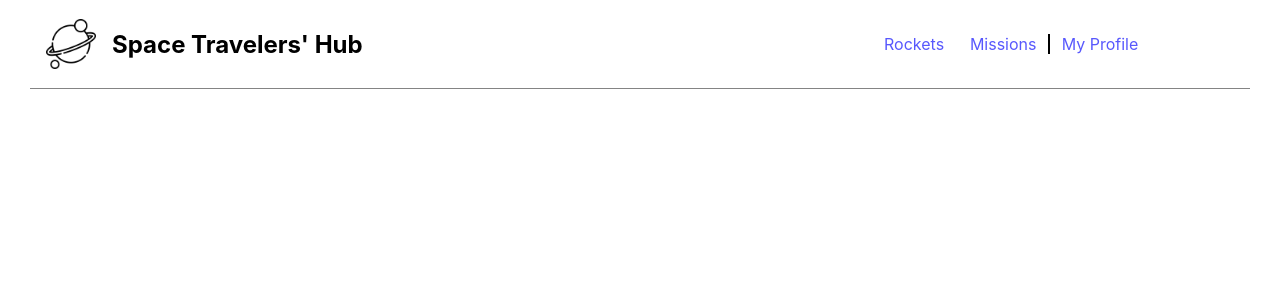
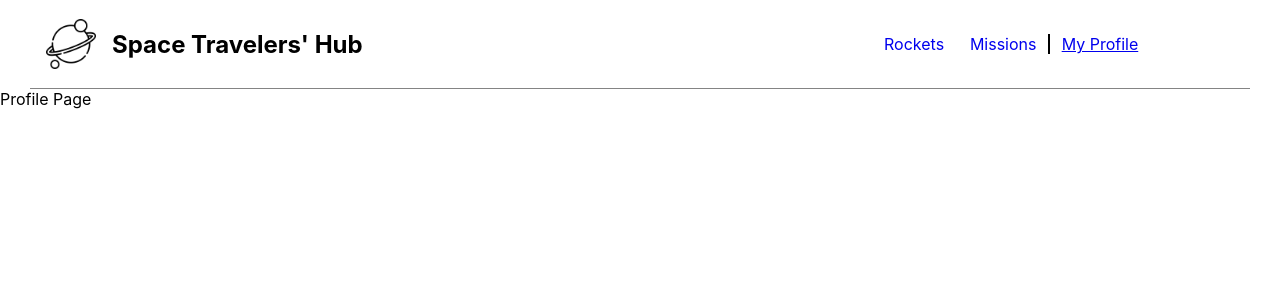
Before and after one commit to Javivy/space-travelers, a React (Create React App) app: page /profile in a window 1280 px wide. Shown: the top 300 px of the page. Built offline with nearby package versions, Linux system fonts and the light colour scheme.

Commit message:
Add links and style when link is active

```diff
--- a/src/App.js
+++ b/src/App.js
@@ -1,8 +1,15 @@
+import { BrowserRouter, Routes, Route } from 'react-router-dom';
 import Header from './Components/Layout/Header/Header';
+import Profile from './Components/Layout/Profile/Profile';
 
 function App() {
   return (
-    <Header />
+    <BrowserRouter>
+      <Header />
+      <Routes>
+        <Route path="/profile" element={<Profile />} />
+      </Routes>
+    </BrowserRouter>
   );
 }
 
--- a/src/Components/Layout/Header/Header.jsx
+++ b/src/Components/Layout/Header/Header.jsx
@@ -1,8 +1,13 @@
+import { NavLink } from 'react-router-dom';
 import React from 'react';
 import Logo from './planet.png';
 import css from './Header.module.css';
 
 export default function Header() {
+  const activeStyle = {
+    textDecoration: 'underline',
+  };
+
   return (
     <>
       <nav>
@@ -12,15 +17,27 @@ export default function Header() {
         </div>
         <ul className={css.nav_links}>
           <li className={css.nav_link}>
-            <a to="/Rockets">Rockets</a>
+            <NavLink style={({ isActive }) => (isActive ? activeStyle : undefined)} to="/">Rockets</NavLink>
           </li>
           <div className={css.combine}>
             <li className={css.nav_link}>
-              <a to="/Missions">Missions</a>
+              <NavLink
+                style={({ isActive }) => (isActive ? activeStyle : undefined)}
+                to="/missions"
+              >
+                Missions
+
+              </NavLink>
             </li>
             <div className={css.vLine} />
             <li className={css.nav_link}>
-              <a to="Profile">My Profile</a>
+              <NavLink
+                style={({ isActive }) => (isActive ? activeStyle : undefined)}
+                to="/profile"
+              >
+                My Profile
+
+              </NavLink>
             </li>
           </div>
         </ul>
--- a/src/Components/Layout/Header/Header.module.css
+++ b/src/Components/Layout/Header/Header.module.css
@@ -37,6 +37,10 @@ li {
   color: rgb(88, 88, 253);
 }
 
+a {
+  text-decoration: none;
+}
+
 .combine {
   display: flex;
   justify-content: space-around;
--- /dev/null
+++ b/src/Components/Layout/Profile/Profile.jsx
@@ -0,0 +1,7 @@
+const Profile = () => (
+  <div>
+    Profile Page
+  </div>
+);
+
+export default Profile;
```
Also changed, not shown: src/Components/Layout/Profile/Profile.module.css (added).
